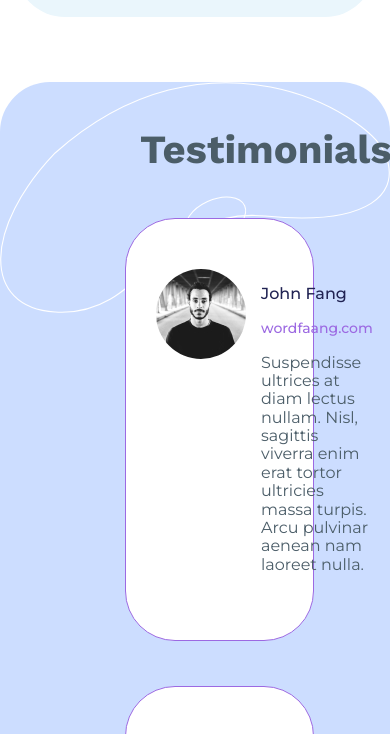
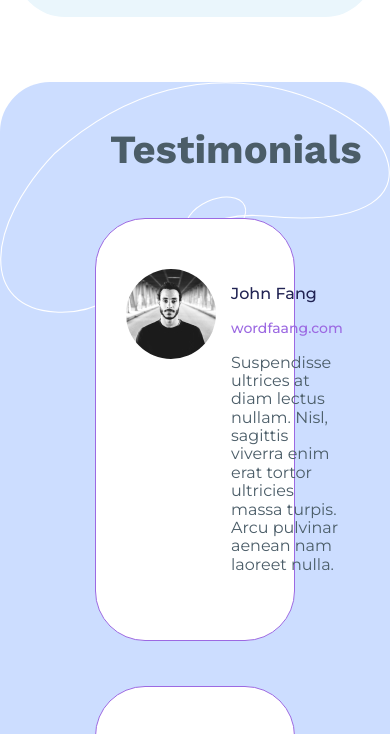
Before and after one commit to AndriiMotkaliuk/practic, a website: page src/index.html in a window 390 px wide. Shown: the part 3624-4358 px from the top of the page. Drawn offline with nearby package versions, Linux system fonts and the light colour scheme; files that its build step writes are made by us from their sources.

Commit message:
testimonials_mobile_adapting

```diff
--- a/src/css/main/_testimonials.scss
+++ b/src/css/main/_testimonials.scss
@@ -22,8 +22,9 @@
         @include media(sm) {
             box-sizing: border-box;
             padding-bottom: $md-sm-btm-padding;
-            padding: 30px 140px 50px;
+            padding: 30px 110px 50px;
         }
+
     }
 
     &__title {
```
